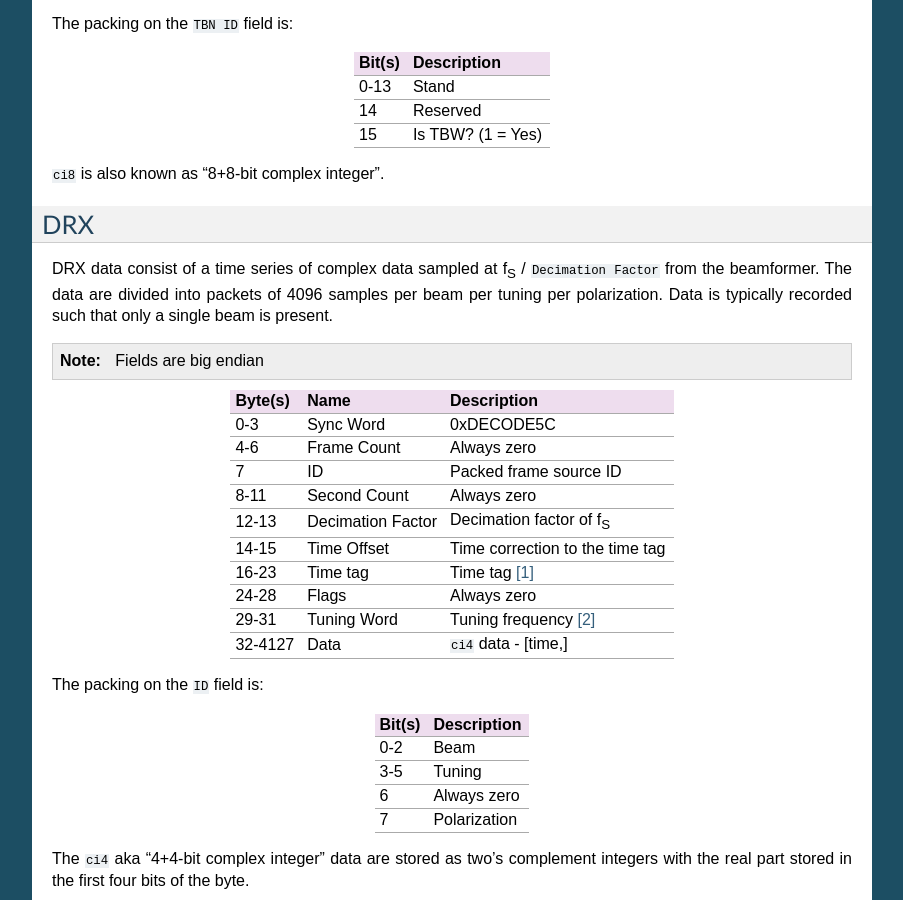
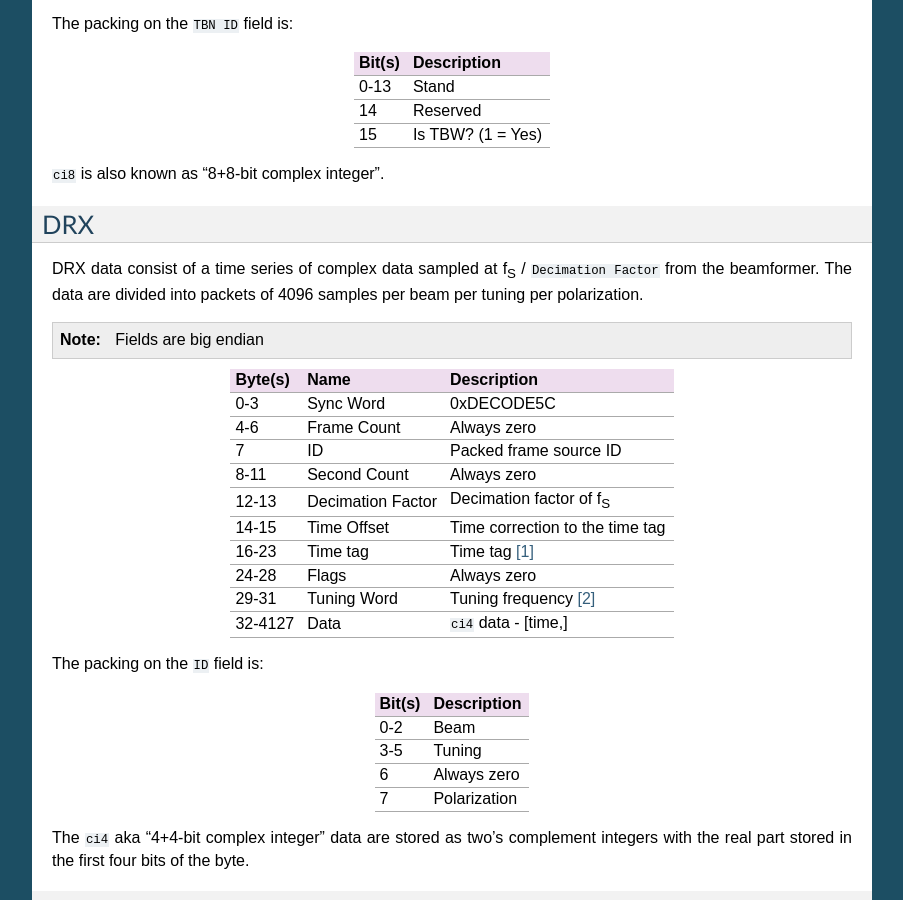
Before and after one commit to lwa-project/lsl, a Sphinx documentation site: the page built from docs/source/data-formats.rst, in a window 1280 px wide and 900 px high, scrolled down 1101 px. Shown: the whole window, without its empty margins (198-1101 px from the left). Built offline with Sphinx 7.4.7, drawn with Linux system fonts in a browser that asks for light colours; formulas are drawn with MathJax 3; pages that are not in the unit, such as notebooks, are missing from menus.

Commit message:
Drop extra info.

```diff
--- a/docs/source/data-formats.rst
+++ b/docs/source/data-formats.rst
@@ -92,8 +92,7 @@ DRX
 ---
 DRX data consist of a time series of complex data sampled at f\ :sub:`S` / ``Decimation Factor``
 from the beamformer.  The data are divided into packets of 4096 samples per beam
-per tuning per polarization.  Data is typically recorded such that only a single
-beam is present.
+per tuning per polarization.
 
 .. note:: Fields are big endian
 
```
